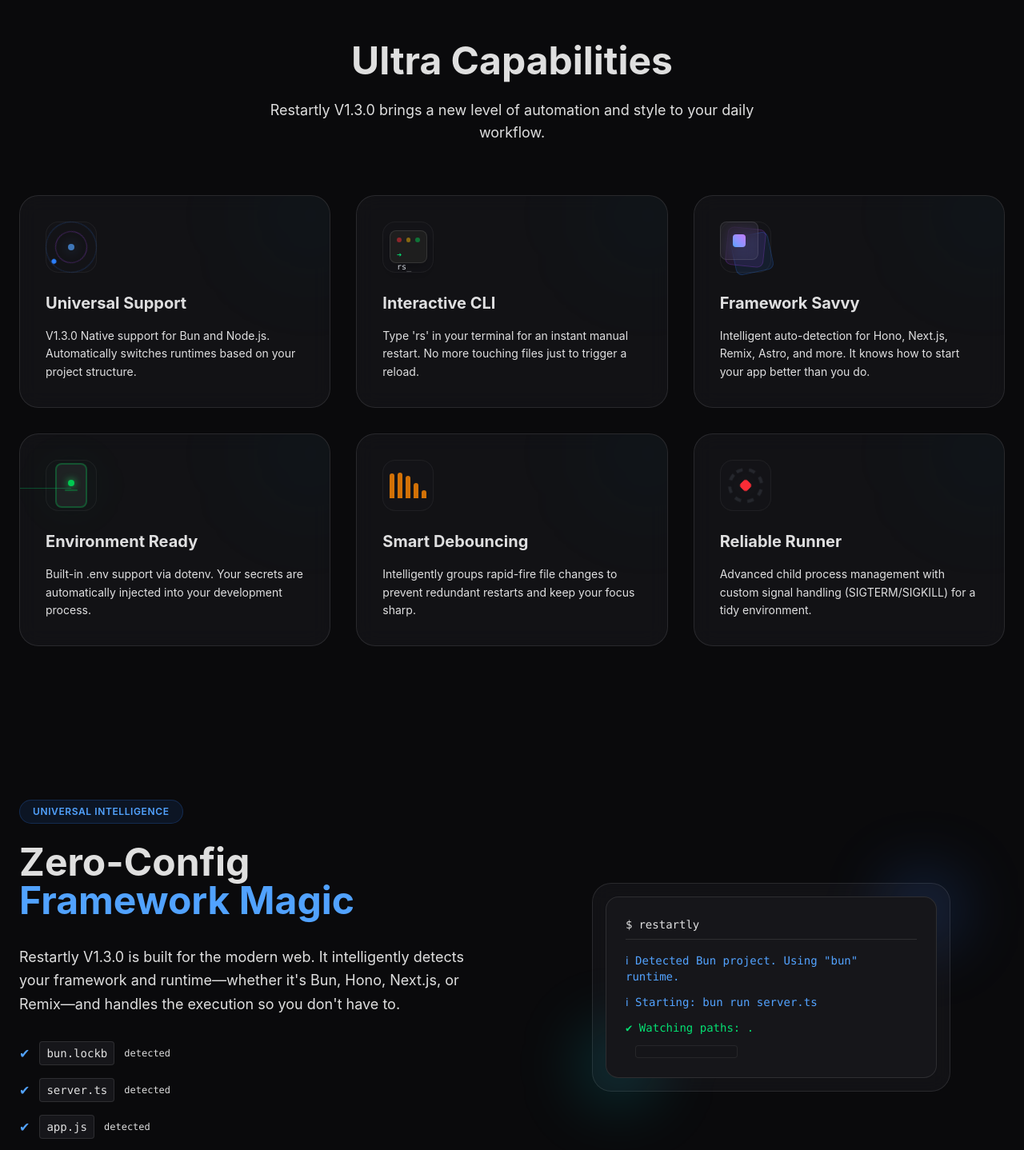
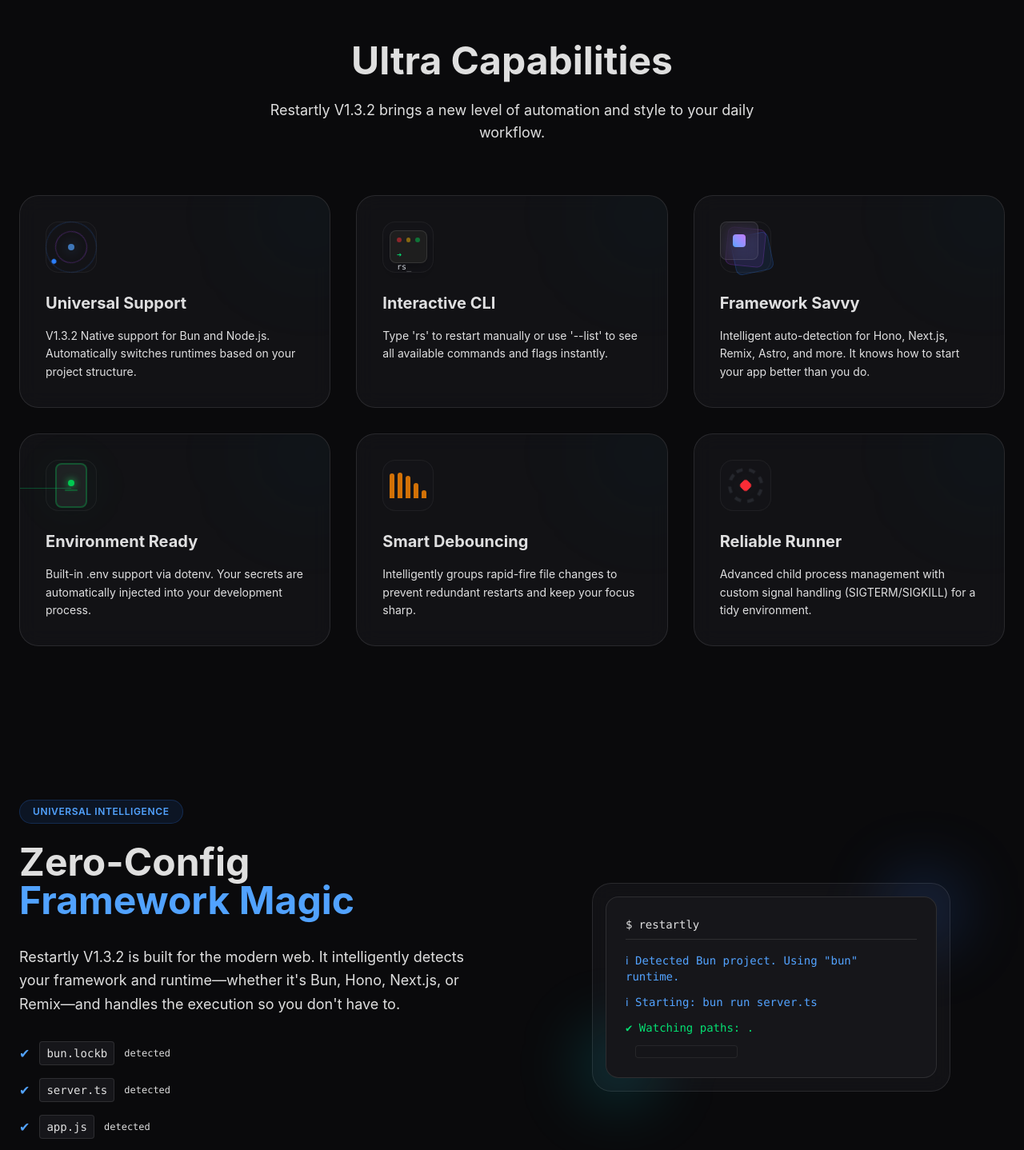
Before and after one commit to TheNeovimmer/Restartly, a React (Vite) app in the folder website/: page / in a window 1280 px wide. Shown: the part 1099-2537 px from the top of the page at 80% size. Built offline with nearby package versions, Linux system fonts and the light colour scheme.

Commit message:
feat: Add `--list` CLI option to display commands and update project version to 1.3.2.

```diff
--- a/package.json
+++ b/package.json
@@ -1,6 +1,6 @@
 {
   "name": "restartly",
-  "version": "1.3.1",
+  "version": "1.3.2",
   "description": "A high-performance, developer-friendly automatic reload tool.",
   "main": "./dist/index.js",
   "bin": {
--- a/website/src/components/FeatureShowcase.jsx
+++ b/website/src/components/FeatureShowcase.jsx
@@ -49,7 +49,7 @@
           </div>
           <h2 className="text-3xl md:text-5xl font-bold mb-6 md:mb-8 text-text">Zero-Config <br /><span className="text-blue-400">Framework Magic</span></h2>
           <p className="text-muted text-lg leading-relaxed mb-8">
-            Restartly V1.3.0 is built for the modern web. It intelligently detects your framework and runtime—whether it's Bun, Hono, Next.js, or Remix—and handles the execution so you don't have to.
+            Restartly V1.3.2 is built for the modern web. It intelligently detects your framework and runtime—whether it's Bun, Hono, Next.js, or Remix—and handles the execution so you don't have to.
           </p>
           <ul className="space-y-4">
             {['bun.lockb', 'server.ts', 'app.js', 'main.ts'].map((file, i) => (
--- a/website/src/components/Features.jsx
+++ b/website/src/components/Features.jsx
@@ -115,12 +115,12 @@
     {
       Visual: UniversalVisual,
       title: "Universal Support",
-      description: "V1.3.0 Native support for Bun and Node.js. Automatically switches runtimes based on your project structure."
+      description: "V1.3.2 Native support for Bun and Node.js. Automatically switches runtimes based on your project structure."
     },
     {
       Visual: CliVisual,
       title: "Interactive CLI",
-      description: "Type 'rs' in your terminal for an instant manual restart. No more touching files just to trigger a reload."
+      description: "Type 'rs' to restart manually or use '--list' to see all available commands and flags instantly."
     },
     {
       Visual: FrameworkVisual,
@@ -175,7 +175,7 @@
       <div className="text-center mb-16">
         <h2 ref={titleRef} className="text-3xl md:text-5xl font-bold mb-6">Ultra Capabilities</h2>
         <p className="text-muted text-lg max-w-2xl mx-auto">
-          Restartly V1.3.0 brings a new level of automation and style to your daily workflow.
+          Restartly V1.3.2 brings a new level of automation and style to your daily workflow.
         </p>
       </div>
 
```
Also changed, not shown: 3 other files (tests, documents, lock files or other folders).
